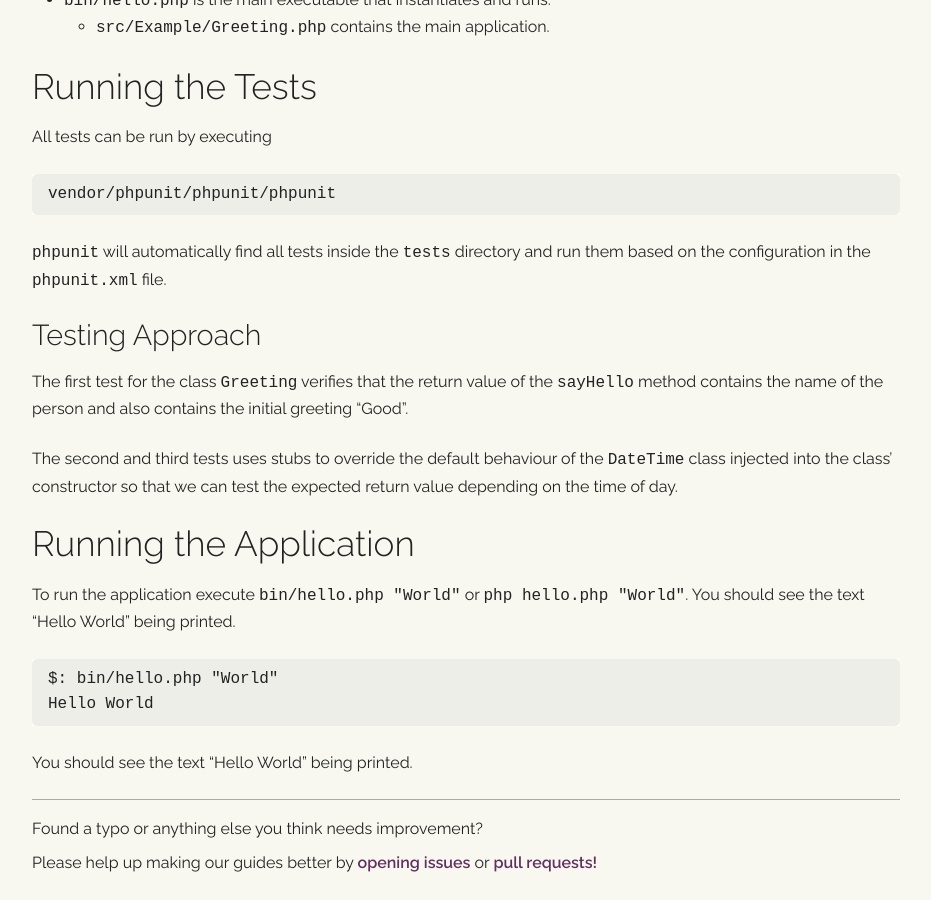
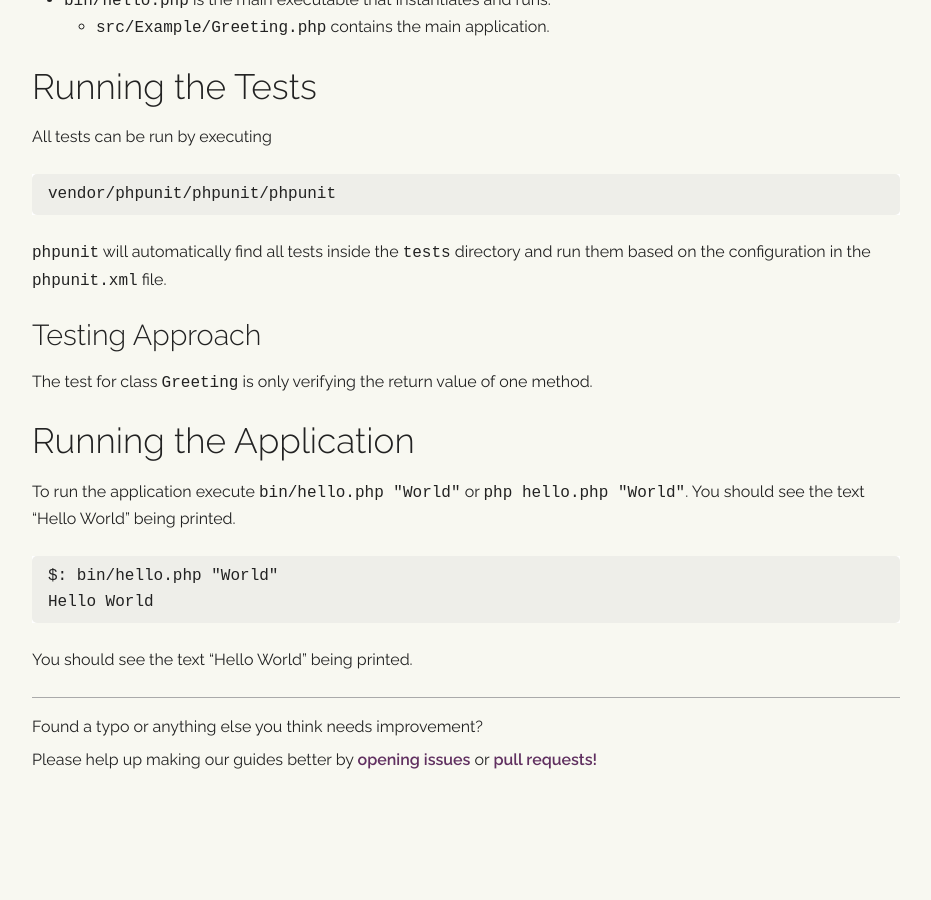
Before and after one commit to vanilla-project/vanilla-project.guide, a Jekyll site: the page built from _guides/php/command-line.md, in a window 1280 px wide and 900 px high, scrolled down 2968 px. Shown: the whole window, without its empty margins (174-1105 px from the left). Built offline with Jekyll 4.4.1, drawn with Linux system fonts in a browser that asks for light colours; after the commit the page ends 3765 px from its top, so only the background shows below that.

Commit message:
Updates test explanation

```diff
--- a/_guides/php/command-line.md
+++ b/_guides/php/command-line.md
@@ -105,9 +105,7 @@ For example the class `Vanilla` should be contained in file `Vanilla.php`, the p
 Tests match their production code file names with a `Test` suffix, e.g. tests for code in `src/Vanilla.php` should be written in `test/VanillaTest.php`.
 
 
-
 ## Example Project
-
 
 The repository for the example applications is available at [github.com/vanilla-project/php-command-line](https://github.com/vanilla-project/php-command-line).
 
@@ -115,6 +113,7 @@ The main application consists of basically three files:
 
 - `bin/hello.php` is the main executable that instantiates and runs:
   - `src/Example/Greeting.php` contains the main application.
+
 
 ### Running the Tests
 
@@ -129,9 +128,7 @@ vendor/phpunit/phpunit/phpunit
 
 #### Testing Approach
 
-The first test for the class `Greeting` verifies that the return value of the `sayHello` method contains the name of the person and also contains the initial greeting &ldquo;Good&rdquo;.
-
-The second and third tests uses stubs to override the default behaviour of the `DateTime` class injected into the class' constructor so that we can test the expected return value depending on the time of day.
+The test for class `Greeting` is only verifying the return value of one method.
 
 
 ### Running the Application
```
